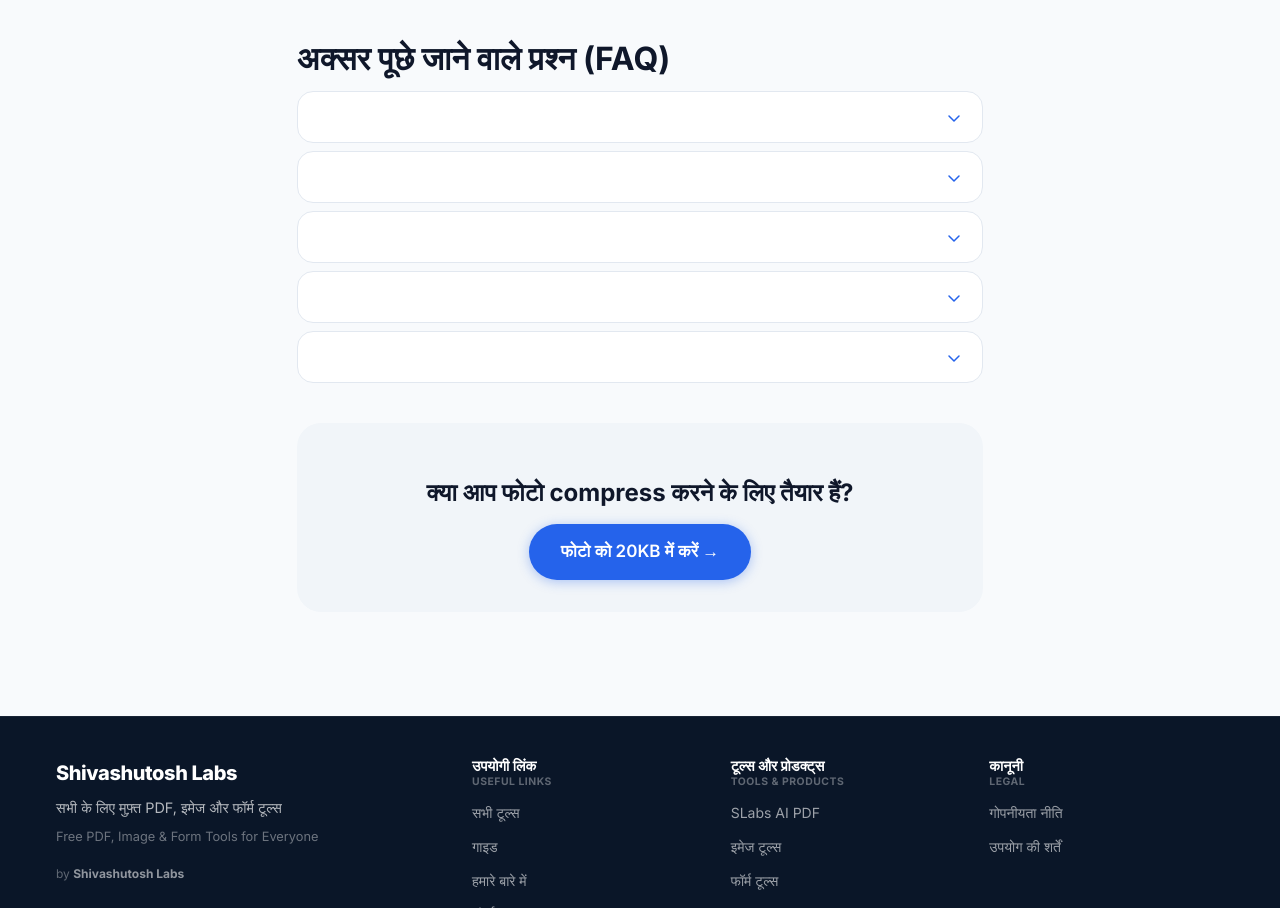
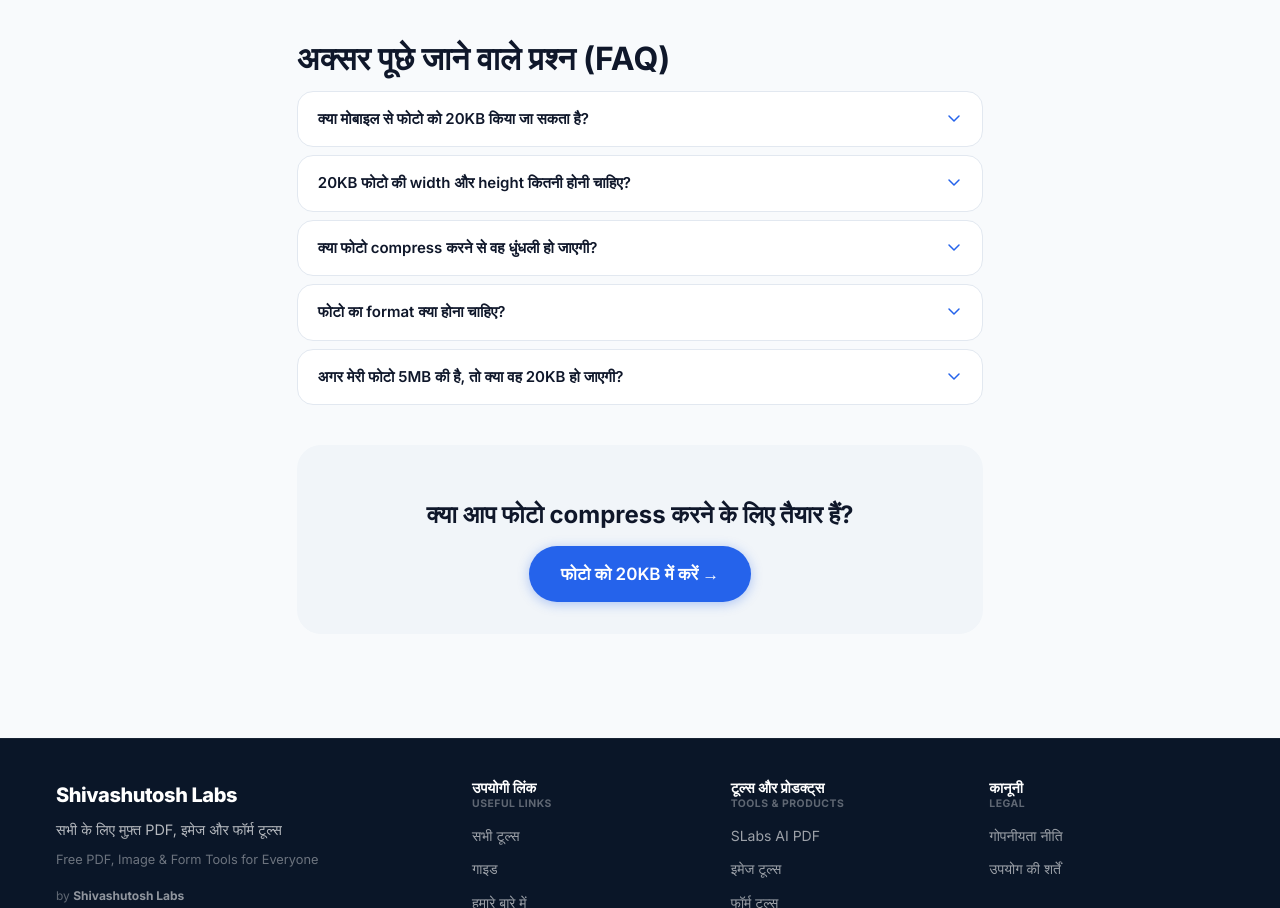
Before and after one commit to shivashutoshapps-ind/shivashutosh-labs-website, a Next.js app: page /guides/photo-20kb-kaise-kare in a window 1280 px wide. Shown: the part 2070-2978 px from the top of the page. Built offline with nearby package versions, Linux system fonts and the light colour scheme; no server answers.

Commit message:
fix: render faq content across guide pages

```diff
--- a/src/components/seo/StructuredData.js
+++ b/src/components/seo/StructuredData.js
@@ -83,10 +83,10 @@ export function buildFAQSchema(faqs) {
     '@type': 'FAQPage',
     mainEntity: faqs.map((faq) => ({
       '@type': 'Question',
-      name: faq.qEn || faq.q,
+      name: faq.qEn || faq.q || faq.question,
       acceptedAnswer: {
         '@type': 'Answer',
-        text: faq.aEn || faq.a,
+        text: faq.aEn || faq.a || faq.answer,
       },
     })),
   };
--- a/src/components/ui/FAQAccordion.js
+++ b/src/components/ui/FAQAccordion.js
@@ -15,10 +15,13 @@ import styles from './FAQAccordion.module.css';
 export default function FAQAccordion({ faqs }) {
   return (
     <div className={styles.accordion}>
-      {faqs.map((faq, i) => (
+      {faqs.map((faq, i) => {
+        const qText = faq.q || faq.question;
+        const aText = faq.a || faq.answer;
+        return (
           <details key={i} className={styles.item} name="faq-group">
             <summary className={styles.summary}>
-            <span className={styles.questionHi} lang="hi">{faq.q}</span>
+              <span className={styles.questionHi} lang="hi">{qText}</span>
               {faq.qEn && (
                 <span className={styles.questionEn}>{faq.qEn}</span>
               )}
@@ -29,11 +32,12 @@ export default function FAQAccordion({ faqs }) {
               </span>
             </summary>
             <div className={styles.answer}>
-            <p lang="hi">{faq.a}</p>
+              <p lang="hi">{aText}</p>
               {faq.aEn && <p className={styles.answerEn}>{faq.aEn}</p>}
             </div>
           </details>
-      ))}
+        );
+      })}
     </div>
   );
 }
```
Lines whose indentation alone changed are shown as unchanged.
